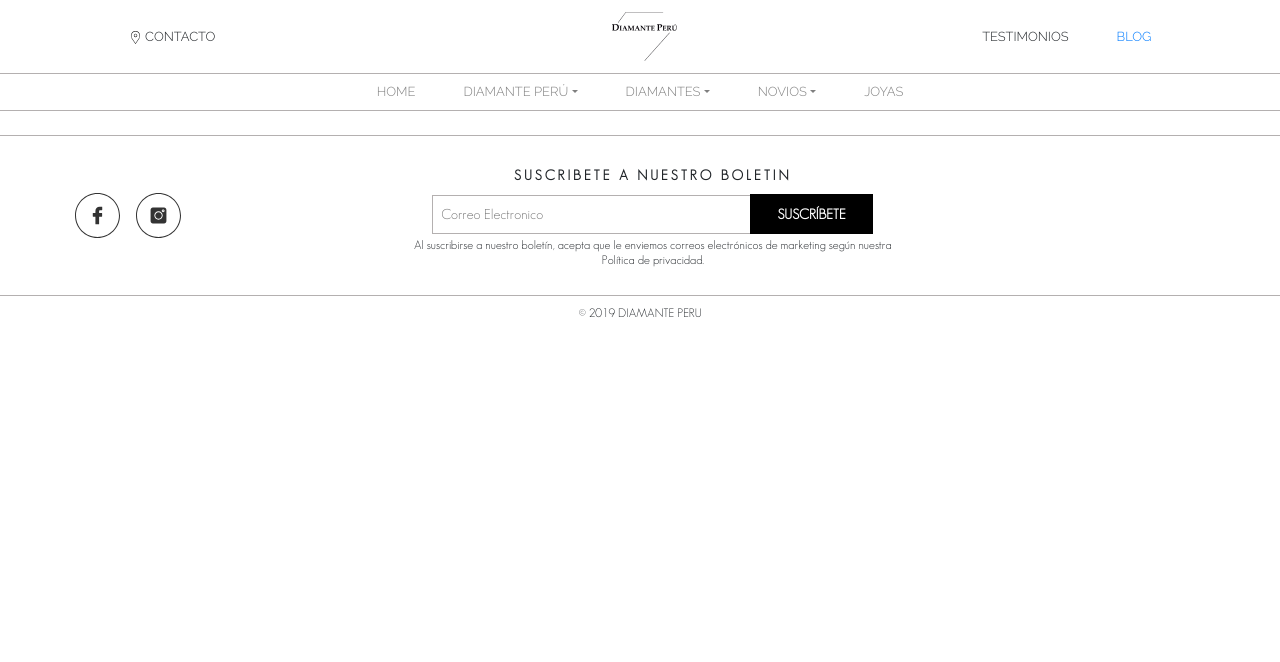
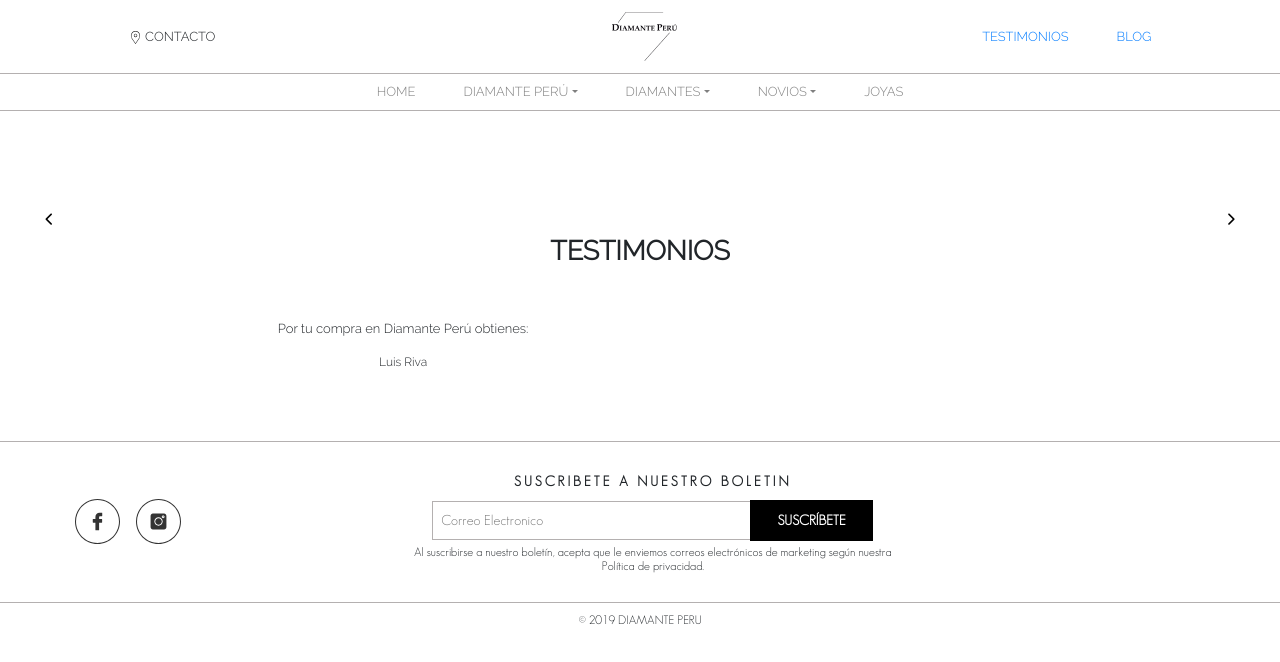
Before and after one commit to HB-Programacion/DiamantePeru, a React (Create React App) app in the folder my-app/: page /testimonio in a window 1280 px wide. Shown: the top 662 px of the page. Built offline with nearby package versions, Linux system fonts and the light colour scheme.

Commit message:
creando componente testimonios

```diff
--- a/my-app/src/components/Carrousel.jsx
+++ b/my-app/src/components/Carrousel.jsx
@@ -17,18 +17,13 @@
     <p className="center">Lorem ipsum dolor sit amet, consectetuer adipiscing elit, sed diam nonummy nibh euismod tincidunt ut laoreet dolore magna aliquam </p>
     <div class="container my-4 diamantes-xs">
       <div id="multi-item-example" class="carousel slide carousel-multi-item" data-ride="carousel">
-
         <div class="controls-top center position-relative">
           <a class="btn-floating left-xs" href="#multi-item-example" data-slide="prev"><i class="fas fa-chevron-left arrow"></i></a>
           <a class="btn-floating right-xs" href="#multi-item-example" data-slide="next"><i class="fas fa-chevron-right arrow"></i></a>
         </div>
-
       <div class="carousel-inner" role="listbox">
-
         <div class="carousel-item active">
-
           <div class="row allCenter">
-
             {arrofJoyas.map(prod => (
               <ItemOfCarrousel
                 key={prod.codigo}
@@ -38,13 +33,11 @@
                 color={prod.color}
               />
             )) }
-
           </div>
-
         </div>
         <div class="carousel-item">
+          <div class="row allCenter">
 
-          <div class="row allCenter">
             <div class="col-md-4">
               <div class="mb-2 background-carrousel-ring ">
                 <img class="card-img-top" src={img6}
@@ -75,15 +68,10 @@
               </div>
             </div>
 
-
-
-
           </div>
-
         </div>
 
         <div class="carousel-item">
-
           <div class="row allCenter">
             <div class="col-md-4">
               <div class="mb-2 background-carrousel-ring ">
@@ -105,8 +93,6 @@
               </div>
             </div>
 
-
-
             <div class="col-md-4 clearfix d-none d-md-block">
               <div class="mb-2 background-carrousel-ring ">
                 <img class="card-img-top" src={img6}
--- a/my-app/src/components/Joyas.jsx
+++ b/my-app/src/components/Joyas.jsx
@@ -81,8 +81,8 @@
         <div className="container-text-joyas  col align-self-center">
           <div className="container">
             <div className="row">
-              <div className="col align-self-center w50 ">
-                <h1 class="center">JOYAS</h1>
+              <div className="col align-self-center w50 pt-5 pt-5-xs pb-3">
+                <h1 class="center text-size27"><b>JOYAS</b></h1>
                 <p class="center ">Lorem ipsum dolor sit amet consectetur adipisicing elit. Aliquam mollitia sit excepturi quos, doloremque eum maiores vitae dicta nihil animi expedita officia sequi ducimus molestias neque necessitatibus amet. Harum, reiciendis.
                 </p>
               </div>
--- a/my-app/src/components/TabBar.jsx
+++ b/my-app/src/components/TabBar.jsx
@@ -15,6 +15,7 @@
 import Matrimonio from './Matrimonio'
 import Blog from './Blog';
 import Blog1 from './Blog1'
+import Testimonio from './Testimonio'
 import Joyas from './Joyas'
 import ItemPlus from './ItemPlus';
 import menu from "../img/menu.svg";
@@ -37,7 +38,7 @@
       <Link to="/"><img src={logo} alt="logo" className="center m-auto w50 pt-2 pb-2 logoCenter logo" /></Link>
       </div>
       <div className="allCenter cel">
-        <a className="pr-4">TESTIMONIOS</a>
+        <Link to="/testimonio" className="pr-4">TESTIMONIOS</Link>
         <Link to="/blog" className="pl-4">BLOG</Link>
       </div>
       </div>
@@ -90,8 +91,8 @@
             </li>
             <hr className={"my-2"}/>
             <li  className={"dest mt-4 mb-2 pl-3 pr-3"}><Link to="/blog" className={"nav-link"}>BLOG</Link></li>
-            <li  className={"dest mb-2 pl-3 pr-3"} ><Link to="testimonio" className={"nav-link"}>TESTIMONIO</Link></li>
-            <li  className={"dest mb-2 pl-3 pr-3"}><Link to="contacto" className={"nav-link"}>CONTACTO</Link></li>
+            <li  className={"dest mb-2 pl-3 pr-3"} ><Link to="/testimonio" className={"nav-link"}>TESTIMONIO</Link></li>
+            <li  className={"dest mb-2 pl-3 pr-3"}><Link to="/contacto" className={"nav-link"}>CONTACTO</Link></li>
           </ul>
         </div>
       </nav>
@@ -113,6 +114,8 @@
       <Route path="/producto/:tipo/:numero"  component={ItemPlus} />
       <Route path="/novios/:tipo/:numero" component={ItemPlus}></Route>
       <Route path="/blog1" exact component={Blog1} />
+      <Route path="/testimonio" exact component={Testimonio} />
+
       </div>
     </header>
 </Router>
--- a/my-app/src/components/Testimonio.jsx
+++ b/my-app/src/components/Testimonio.jsx
@@ -3,12 +3,49 @@
 const Testimonio = () => {
     return (
         <>
-        <div className="w100 pt-5 pt-5-xs animated fadeIn">
-            <div>
-
+        <div className="w100 pt-5 pt-5-xs mb-5 mt-5 animated fadeIn ">
+            <div class="flex around position-relative">
+              <a class="btn-floating position-absolute left3" href="#multi-item-example" data-slide="prev"><i class="fas fa-chevron-left arrow"></i></a>
+              <a class="btn-floating position-absolute  right3" href="#multi-item-example" data-slide="next"><i class="fas fa-chevron-right arrow"></i></a>
+          </div>
+          <span className="p-4 flex flexCenter text-size27"><b>TESTIMONIOS</b></span>
+            <div class="container my-4">
+              <div id="multi-item-example" class="carousel slide carousel-multi-item" data-ride="carousel">
+                <div class="carousel-inner" role="listbox">
+                  <div class="carousel-item active">
+                    <div class="row">
+                      <div class="col-md-12">
+                        <div class="mb-2 flexWrap">
+                          <div class="card-body pl-3 center">
+                            <p class="card-text">Por tu compra en Diamante Perú obtienes:</p>
+                            <p className="interline1 text-size12">
+                              Luis Riva
+                            </p>
+                          </div>
+                        </div>
+                      </div>
+                    </div>
+                  </div>
+                  <div class="carousel-item">
+                    <div class="row">
+                      <div class="col-md-12">
+                        <div class="mb-2  flex flexWrap">
+                          <div class="card-body pl-3 center">
+                            <p class="card-text">Por tu compra en Diamante Perú obtienes:</p>
+                            <p className="interline1 text-size12">
+                                Juan Soto
+                            </p>
+                          </div>
+                        </div>
+                      </div>
+                    </div>
+                  </div>
+                </div>
+              </div>
             </div>
 
         </div>
         </>
     )
 }
+export default Testimonio;
```
Lines whose indentation alone changed are shown as unchanged.
